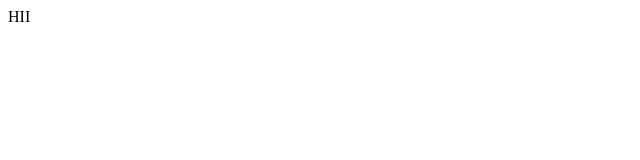
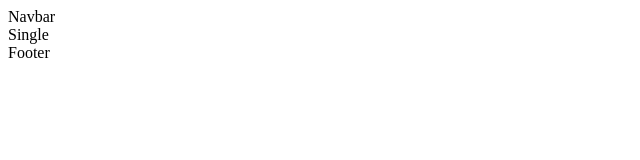
Before and after one commit to Shubham-S-Lahase/Blog-React-Node-Express-MySql-client, a React (Create React App) app: page /post/1 in a window 1280 px wide. Shown: the top 160 px of the page, without its empty margins (0-640 px from the left). Built offline with nearby package versions, Linux system fonts and the light colour scheme.

Commit message:
created pages and components needed ans set up the routes using react-router-dom

```diff
--- a/src/App.js
+++ b/src/App.js
@@ -1,9 +1,49 @@
 import React from "react";
+import { createBrowserRouter, RouterProvider, Outlet } from "react-router-dom";
+import Home from "./pages/Home";
+import Register from "./pages/Register";
+import Login from "./pages/Login";
+import Write from "./pages/Write";
+import Single from "./pages/Single";
+import Navbar from "./components/Navbar";
+import Footer from "./components/Footer";
+
+const Layout = () => {
+  return (
+    <>
+      <Navbar />
+      <Outlet />
+      <Footer />
+    </>
+  );
+};
+
+const router = createBrowserRouter([
+  {
+    path: "/",
+    element: <Layout />,
+    children: [
+      { path: "/", element: <Home /> },
+      { path: "/post/:id", element: <Single /> },
+      { path: "/writeblog", element: <Write /> },
+    ],
+  },
+  {
+    path: "/register",
+    element: <Register />,
+  },
+  {
+    path: "/login",
+    element: <Login />,
+  },
+]);
 
 function App() {
   return (
     <div className="App">
-        HII
+      <div className="container">
+        <RouterProvider router={router} />
+      </div>
     </div>
   );
 }
--- /dev/null
+++ b/src/components/Footer.jsx
@@ -0,0 +1,9 @@
+import React from 'react'
+
+const Footer = () => {
+  return (
+    <div>Footer</div>
+  )
+}
+
+export default Footer
--- /dev/null
+++ b/src/components/Navbar.jsx
@@ -0,0 +1,9 @@
+import React from 'react'
+
+const Navbar = () => {
+  return (
+    <div>Navbar</div>
+  )
+}
+
+export default Navbar
--- /dev/null
+++ b/src/pages/Home.jsx
@@ -0,0 +1,9 @@
+import React from 'react'
+
+const Home = () => {
+  return (
+    <div>Home</div>
+  )
+}
+
+export default Home
--- /dev/null
+++ b/src/pages/Login.jsx
@@ -0,0 +1,9 @@
+import React from 'react'
+
+const Login = () => {
+  return (
+    <div>Login</div>
+  )
+}
+
+export default Login
--- /dev/null
+++ b/src/pages/Register.jsx
@@ -0,0 +1,9 @@
+import React from 'react'
+
+const Register = () => {
+  return (
+    <div>Register</div>
+  )
+}
+
+export default Register
--- /dev/null
+++ b/src/pages/Single.jsx
@@ -0,0 +1,9 @@
+import React from 'react'
+
+const Single = () => {
+  return (
+    <div>Single</div>
+  )
+}
+
+export default Single
--- /dev/null
+++ b/src/pages/Write.jsx
@@ -0,0 +1,9 @@
+import React from 'react'
+
+const Write = () => {
+  return (
+    <div>Write</div>
+  )
+}
+
+export default Write
```
